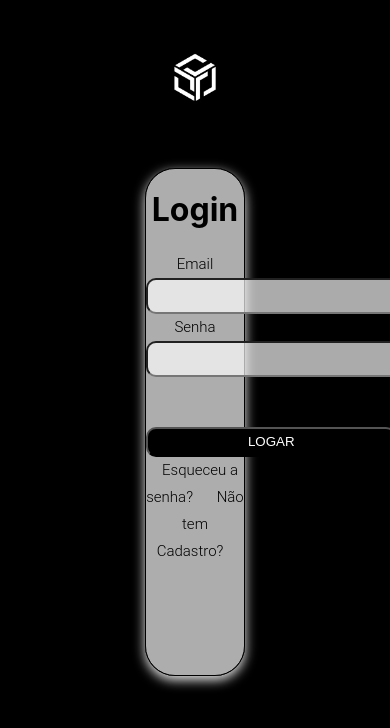
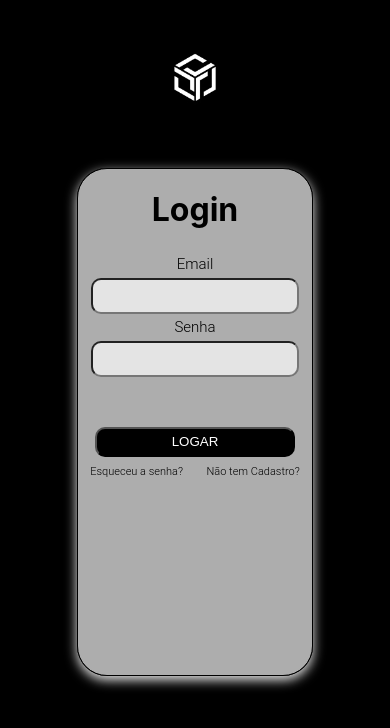
Before and after one commit to MulpJ/React-front-end-, a React (Create React App) app in the folder mulpj-app/: page / in a window 390 px wide. Shown: the top 728 px of the page. Built offline with nearby package versions, Linux system fonts and the light colour scheme.

Commit message:
quinto commit
usando local storage para armazenar os dados do usuario

```diff
--- a/mulpj-app/src/componentes/tela de cadastro/cadastro.js
+++ b/mulpj-app/src/componentes/tela de cadastro/cadastro.js
@@ -1,12 +1,18 @@
-import React from "react";
+import React, { useEffect } from "react";
 import './cadastro.css'
 import logo from './image/Rectangle.png'
 
 export function Cadastro() {
-
+    useEffect(()=>{
+        const a =document.querySelector('.test')
+        a.innerHTML = localStorage.getItem('nome') || 'sexo'
+    })
     return(
 
     <div class="engloba">
+        <div className="test">
+
+        </div>
         <div class="mainn">
           <h1>Cadastro</h1>
           <form>
--- a/mulpj-app/src/componentes/tela de login/login.css
+++ b/mulpj-app/src/componentes/tela de login/login.css
@@ -50,3 +50,45 @@ background-color: #000;
     top: 50px;
     width: 50px;
 }
+@media (max-width: 667px) {
+    .main {
+        width: 100vw;
+        height: 100vh;
+        display: flex;
+        flex-direction: row;
+        align-items: center;
+        justify-content: center;
+        background-color: black;
+}
+.login{
+    border: solid 1px;
+    background-color: rgba(255, 255, 255, 0.68);
+    width: 60vw;
+    height: 60vh;
+    text-align: center;
+    border-radius: 30px;
+    box-shadow:  0px 4px 12px rgba(255, 255, 255, 0.92);
+}
+.login input{
+    width: 200px;
+    height: 30px;
+    border-radius: 10px;
+    background-color: rgba(255, 255, 255, 0.67);
+    text-align: center;
+}
+
+.login button {
+    margin-top: 50px;
+    width: 200px;
+    height: 30px;
+    border-radius: 10px;
+    color: white;
+    background-color: #000;
+}
+.login a {
+    padding: 10px;
+    text-decoration: none;
+    color: #000;
+    font-size: 11px;
+}
+}
--- a/mulpj-app/src/componentes/tela de login/login.js
+++ b/mulpj-app/src/componentes/tela de login/login.js
@@ -19,7 +19,11 @@ export function Login(){
               return  tratamento.innerHTML = response.data.error
             }
             else if (!response.data.error) {
-
+               localStorage.setItem('nome' , response.data.user.name)
+               localStorage.setItem('plano' , response.data.user.plan)
+               localStorage.setItem('token' , response.data.token)
+               localStorage.setItem('money' , response.data.user.money)
+               window.location = '/cadastro'
             }
 
 
```
Lines whose indentation alone changed are shown as unchanged.
